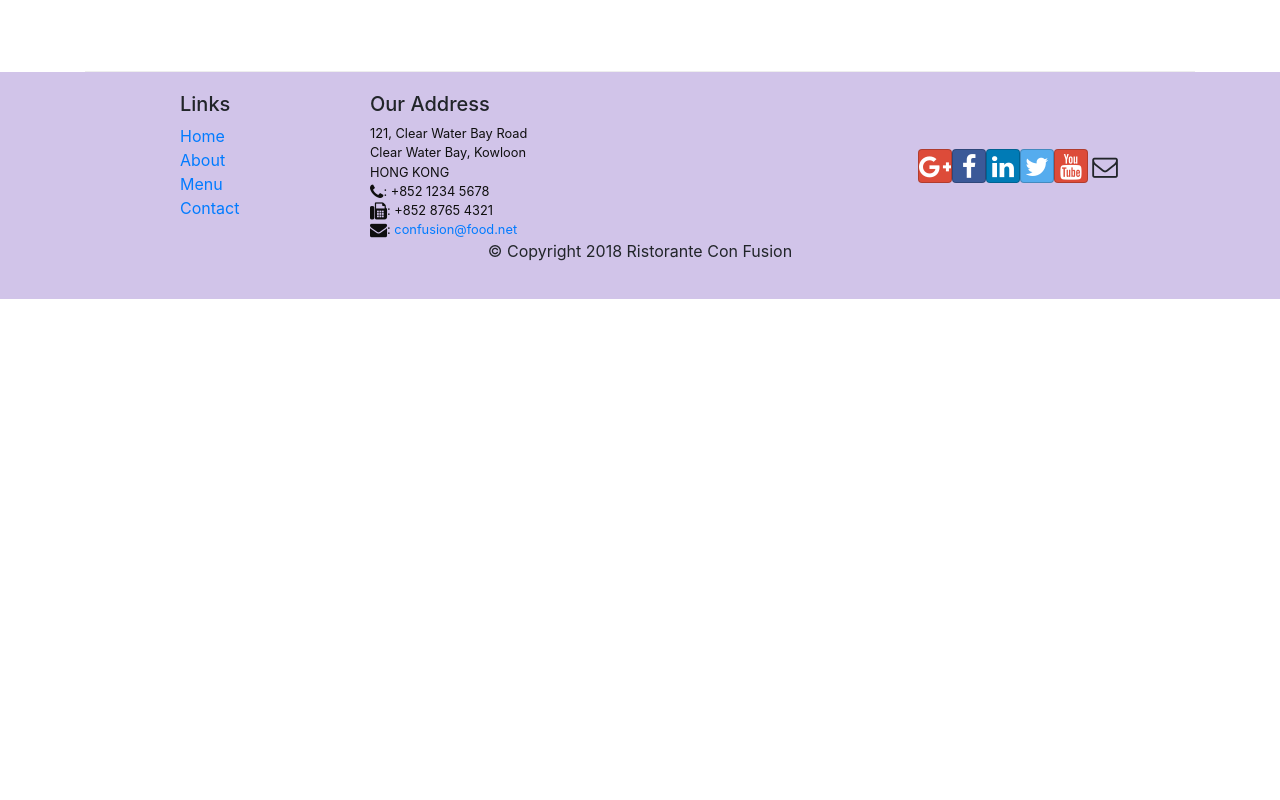
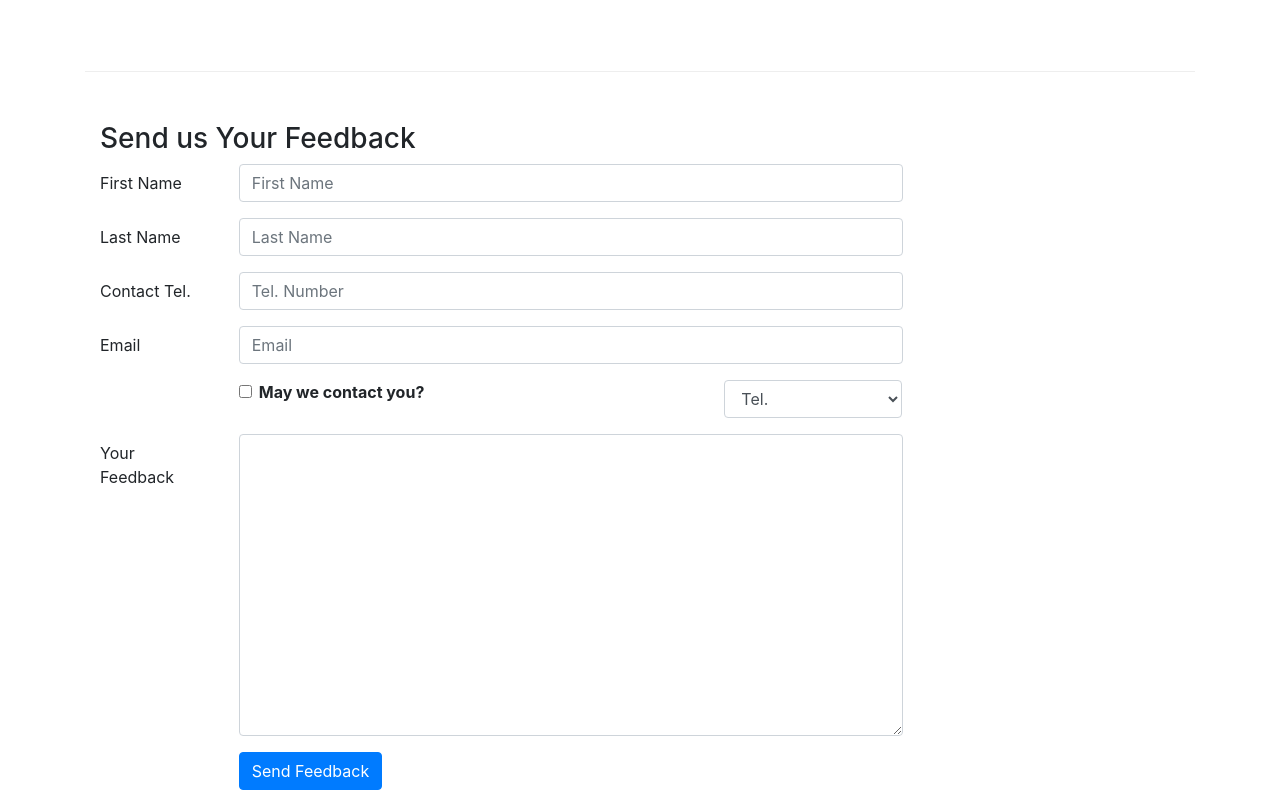
Before and after one commit to MridulGupta1608/Ristorante, a React (Create React App) app: page /contactus in a window 1280 px wide. Shown: the part 800-1600 px from the top of the page. Before the commit the page ends 1099 px from the top, so only its background shows below. Built offline with nearby package versions, Linux system fonts and the light colour scheme.

Commit message:
controlled form

```diff
--- a/src/components/ContactComponent.js
+++ b/src/components/ContactComponent.js
@@ -1,8 +1,52 @@
-import React from 'react';
+import React, { Component } from 'react';
 import { Link} from 'react-router-dom';
-import { Breadcrumb, BreadcrumbItem } from 'reactstrap'
+import { Breadcrumb, BreadcrumbItem, Form, Button, FormGroup, Input, Label, Col} from 'reactstrap'
 
-function Contact(props) {
+class Contact extends Component {
+
+
+    constructor(props){
+        super(props);
+
+        this.state={
+            firstname : '',
+            lastname : '',
+            telnum : '',
+            email : '',
+            agree : false,
+            contactType : 'Tel.',
+            message : ''
+
+        };
+        this.handleInputChange = this.handleInputChange.bind(this);
+        this.handleSubmit = this.handleSubmit.bind(this);
+
+    }
+
+
+    handleInputChange(event) {
+        const target = event.target;
+        const value = target.type === 'checkbox' ? target.chechked :target.value;
+        const name = target.name;
+
+        this.setState({
+            [name] : value
+        });
+
+
+    }
+
+    handleSubmit(event) {
+        console.log('Current State is: ' + JSON.stringify(this.state));
+        alert('Current State is: ' + JSON.stringify(this.state));
+        event.preventDefault();
+
+
+    }
+
+
+
+    render(){
     return(
         <div className="container">
 
@@ -43,8 +87,78 @@
                     </div>
                 </div>
             </div>
+
+            <div className="row row-content">
+                <div className="col-12">
+                    <h3>Send us Your Feedback</h3>
+                </div>
+                <div className="col-12 col-md-9">
+                    <Form onSubmit={this.handleSubmit}>
+                    <FormGroup row>
+                        <Label htmlFor="firstname" md={2}>First Name</Label>
+                        <Col md={10}>
+                        <Input type="text" id="firstname" name="firstname" placeholder="First Name" value={this.state.firstname} onChange={this.handleInputChange}/>
+                        </Col>
+                    </FormGroup>
+
+                    <FormGroup row>
+                        <Label htmlFor="lastname" md={2}>Last Name</Label>
+                        <Col md={10}>
+                        <Input type="text" id="lastname" name="lastname" placeholder="Last Name" value={this.state.lastname} onChange={this.handleInputChange}/>
+                        </Col>
+                    </FormGroup>
+
+                    <FormGroup row>
+                        <Label htmlFor="telnum" md={2}>Contact Tel.</Label>
+                        <Col md={10}>
+                        <Input type="text" id="tel" name="telnum" placeholder="Tel. Number" value={this.state.telnum} onChange={this.handleInputChange}/>
+                        </Col>
+                    </FormGroup>
+
+                    <FormGroup row>
+                        <Label htmlFor="email" md={2}>Email</Label>
+                        <Col md={10}>
+                        <Input type="text" id="email" name="email" placeholder="Email" value={this.state.email} onChange={this.handleInputChange}/>
+                        </Col>
+                    </FormGroup>
+
+                    <FormGroup row>
+                        <Col md={{size: 6, offset: 2}}>
+                            <FormGroup check>
+                                <Label check>
+                                    <Input type="checkbox" name="agree" checked={this.state.agree} onChange={this.handleInputChange}/>{' '} <strong>May we contact you?</strong>
+                                </Label>
+                            </FormGroup>
+                        </Col>
+
+                        <Col md={{size: 3, offset:1}}>
+                            <Input type="select" name="contactType" value={this.state.CantactType} onChange={this.handleInputChange}>
+                                <option>Tel.</option>
+                                <option>Email</option>
+                            </Input>
+                        </Col>
+                    </FormGroup>
+
+                    <FormGroup row>
+                        <Label htmlFor="feedback" md={2}>Your Feedback</Label>
+                        <Col md={10}>
+                        <Input type="textarea" id="message" name="message" rows="12" value={this.state.message} onChange={this.handleInputChange}/>
+                        </Col>
+                    </FormGroup>
+
+                    <FormGroup row>
+                        <Col md={{size:10,offset:2}}>
+                            <Button type="submit" color="primary">Send Feedback</Button>
+                        </Col>
+                    </FormGroup>
+                    </Form>
+                </div>
+
+            </div>
+
         </div>
     );
+    }
 }
 
 export default Contact;
```
